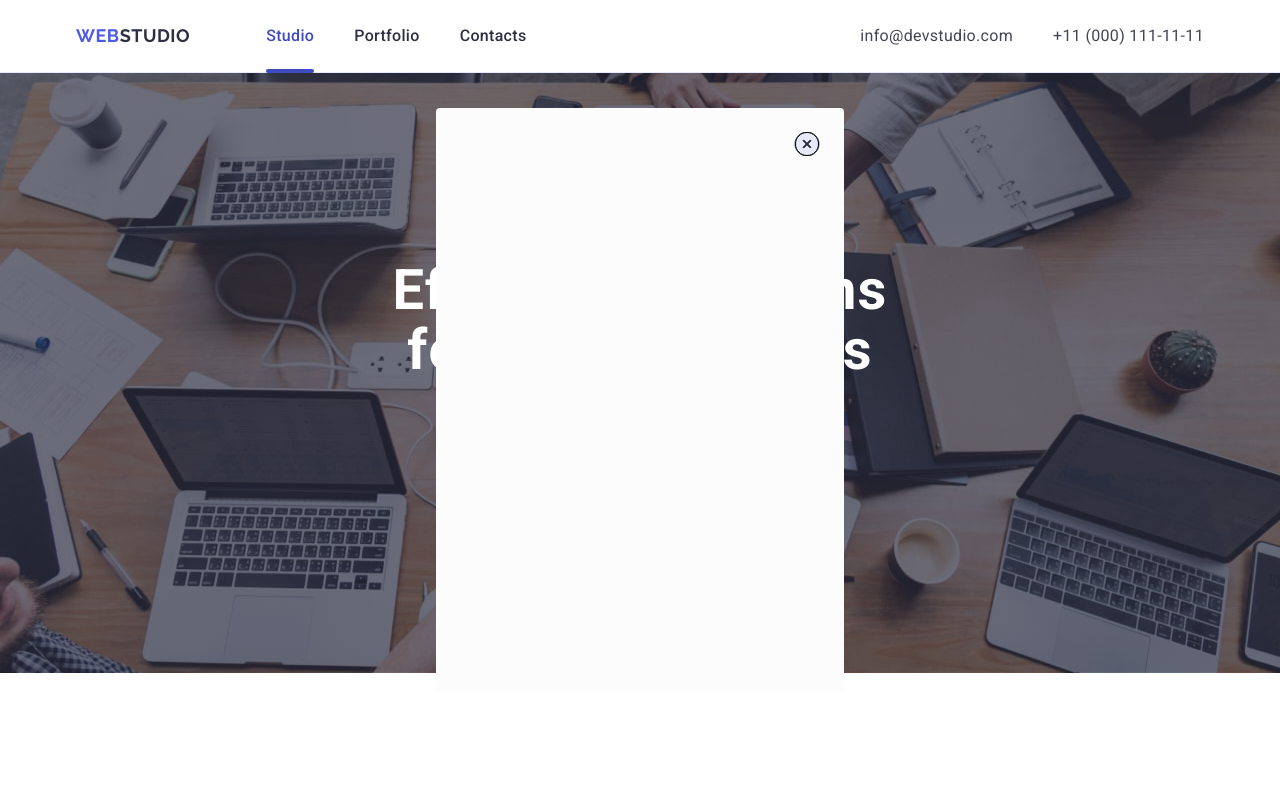
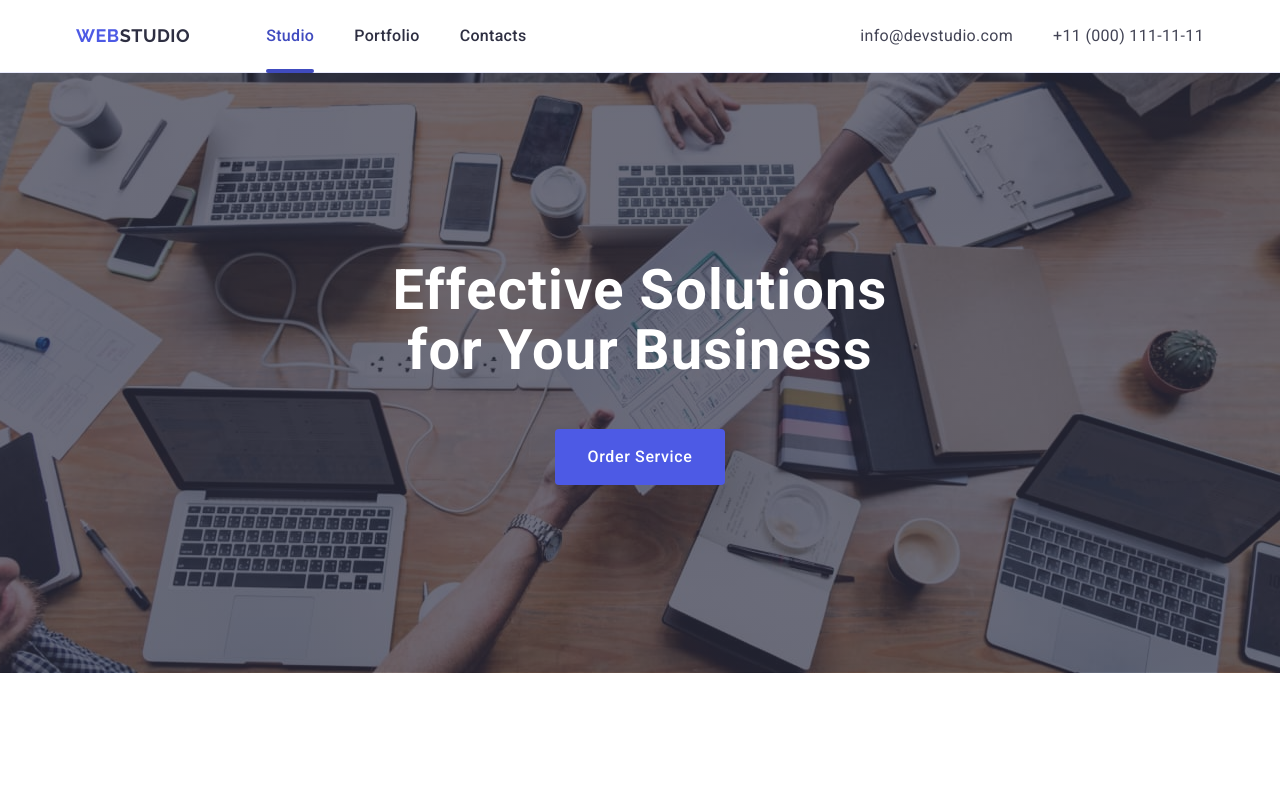
Before and after one commit to AlinkaMalinkA05/goit-markup-hw-05, a plain HTML site: page index.html in a window 1280 px wide. Shown: the top 789 px of the page. Drawn offline with nearby package versions, Linux system fonts and the light colour scheme; files whose address does not match are found by name.

Commit message:
added something in backgrop and modal

```diff
--- a/css/styles.css
+++ b/css/styles.css
@@ -466,15 +466,20 @@ box-shadow: 0px 1px 6px rgba(46, 47, 66, 0.08), 0px 1px 1px rgba(46, 47, 66, 0.1
   padding-left: 16px;
 }
 
-/*============BACKDROUP=========*/
-.backdroup {
+/*============BACKDROP=========*/
+.backdrop {
   position: fixed;
   top:0;
   left:0;
   z-index: 999;
   width: 100%;
   height: 100%;
+  opacity: 0;
+  visibility: hidden;
+  pointer-events: none;
+  transition: opacity 250ms cubic-bezier(0.4, 0, 0.2, 1);
 }
+
 .modal {
   width: 408px;
   min-height: 584px;
--- a/index.html
+++ b/index.html
@@ -423,7 +423,7 @@
     </div>
     </div>
 </footer>
-<div class="backdroup">
+<div class="backdrop is-open">
 <div class="modal">
     <button class="modal-close-btn">
         <svg class="modal-icon-close" width="26" height="24" aria-label="close window">
```
